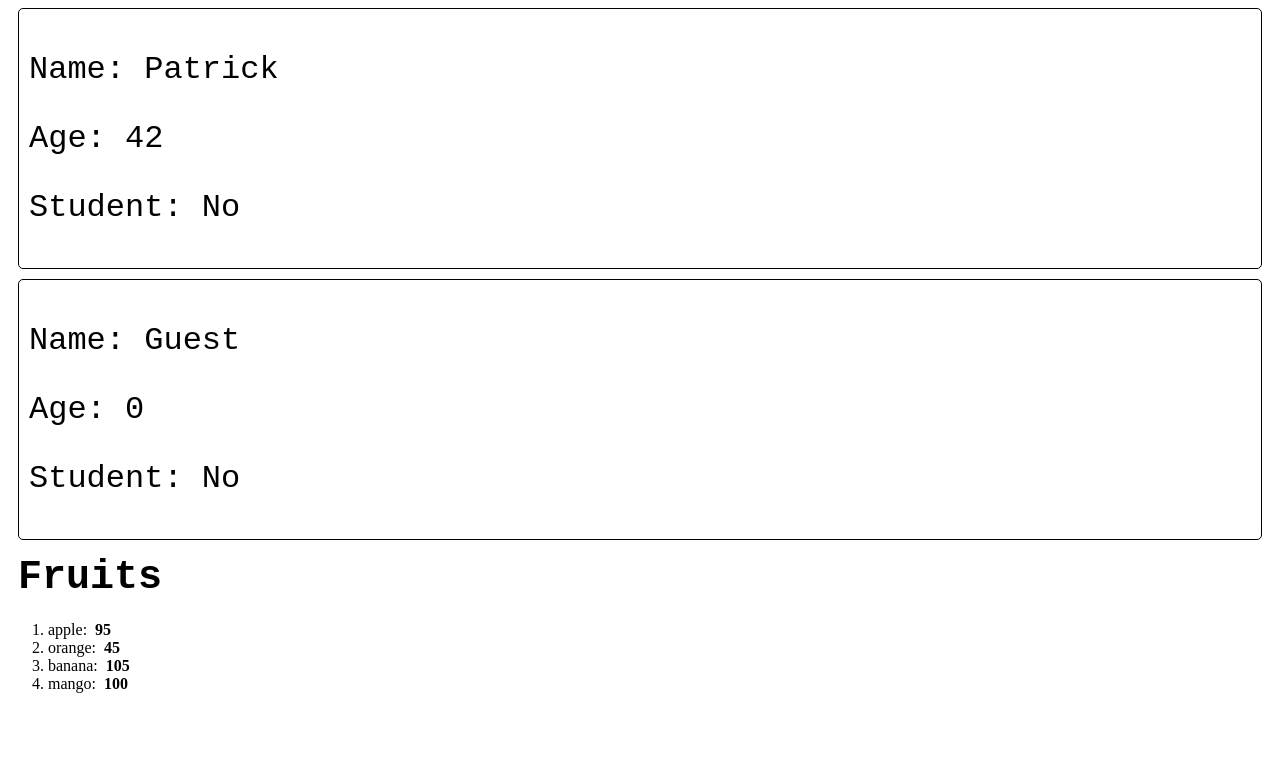
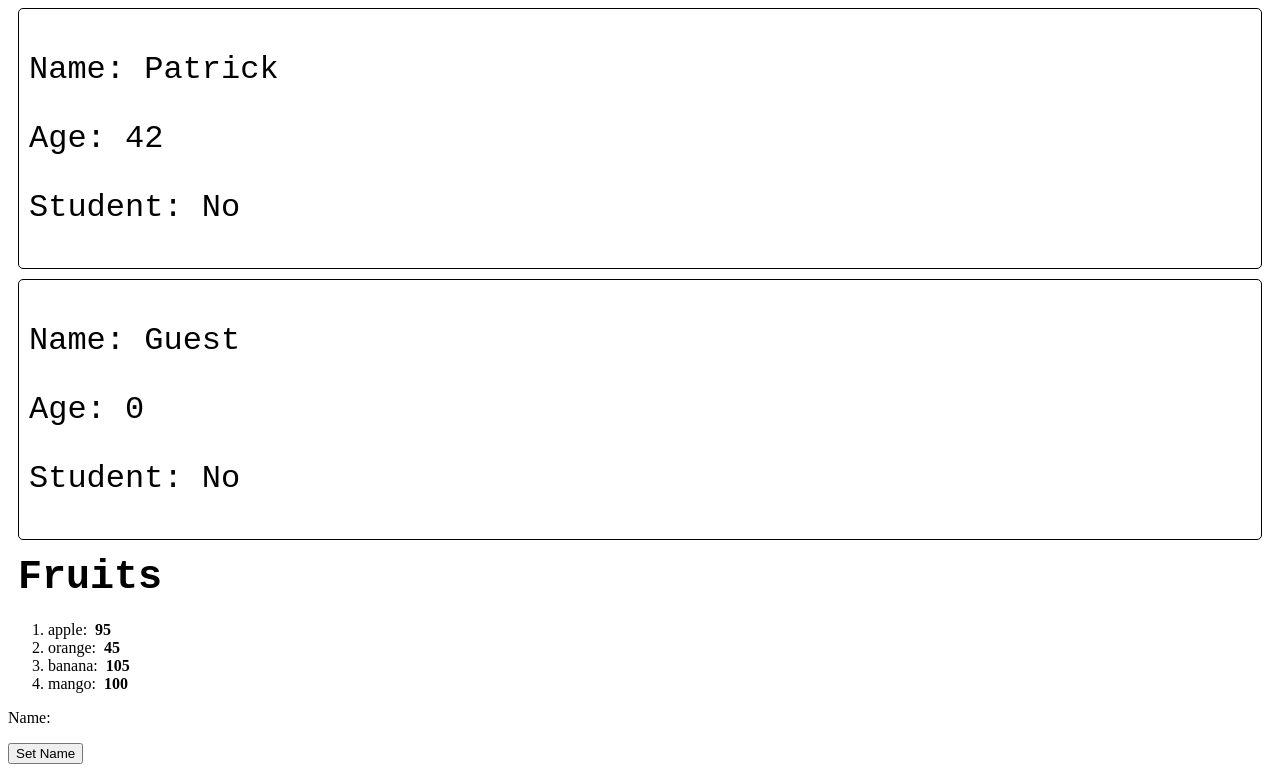
Before and after one commit to saranillozed55/Website-Portfolio, a React (Vite) app in the folder my-app/: page / in a window 1280 px wide. Shown: the part 1137-1909 px from the top of the page. Before the commit the page ends 1846 px from the top, so only its background shows below. Built offline with nearby package versions, Linux system fonts and the light colour scheme.

Commit message:
Learned about Hooks and ClickEvents

```diff
--- a/my-app/src/App.css
+++ b/my-app/src/App.css
@@ -16,6 +16,7 @@
     outline-offset: 2px;
   }
 }
+
 
 .hero {
   position: relative;
--- a/my-app/src/App.jsx
+++ b/my-app/src/App.jsx
@@ -7,6 +7,7 @@ import Button from "./components/Button.jsx"
 import Student from "./components/Student.jsx"
 import UserGreeting from "./components/UserGreeting.jsx"
 import List from "./components/List.jsx"
+import HooksPrac from "./components/HooksPrac.jsx"
 
 function App() {
 
@@ -41,6 +42,8 @@ function App() {
         <Student> </Student>
 
         <List items ={fruits} category = "Fruits"> </List>
+
+        <HooksPrac> </HooksPrac>
         </>
     );
 }
@@ -60,3 +63,7 @@ export default App
 
 
 //Condtional Rendering = control what gets rendered in application based on certain conditions
+
+//React hook - special function that allows functional components to have access to React features without writing
+//class components
+//useState() - allows the creation of a stateful variable AND a setter function to update its value in the virtual DOM.
--- a/my-app/src/components/Button.jsx
+++ b/my-app/src/components/Button.jsx
@@ -14,11 +14,26 @@ function Button() {
         cursor: "pointer",
     }
 
+    // const handleClick = () => {
+    //     console.log("Button clicked!");
+    // }
+
+    // const handleClick2 = (name = "Default Name") => {
+    //     console.log("Stop clicking me! " + name);
+    // }
+
+    const handleClick = (e) => {
+        e.target.textContent = "Clicked!";
+        console.log(e);
+    }
+
     // If using Modules:
     // return (<button className = {stlyes.button}>Click me</button>)
     // styles.button creates a hash so it has a unique id
 
-    return (<button className={styles}>Click me</button>);
+    //onClick ={() =>} ... When click on button do this, prevents calling function right away or else it will run when the page loads.
+
+    return (<button className={styles} onClick={(e) => handleClick(e)}>Click me</button>);
 }
 
 export default Button
--- /dev/null
+++ b/my-app/src/components/HooksPrac.jsx
@@ -0,0 +1,21 @@
+import React, {useState} from "react";
+
+function HooksPrac() {
+
+    // useState function returns an array with two elements. A variable and a setter function to update the variable.
+    const [name, setName] = useState();
+
+    const updateName = () => {
+        setName("Zed");
+    }
+
+    return(
+        <div>
+            <p>Name: {name}</p>
+            <button onClick={updateName}>Set Name</button>
+
+        </div>
+
+    );
+}
+export default HooksPrac
--- a/my-app/src/components/List.jsx
+++ b/my-app/src/components/List.jsx
@@ -1,6 +1,6 @@
 
 
-function List({items = [], category}) {
+function List({items = [], category = "No Category"}) {
 
     const itemList = items;
     const itemCategory = category;
```
